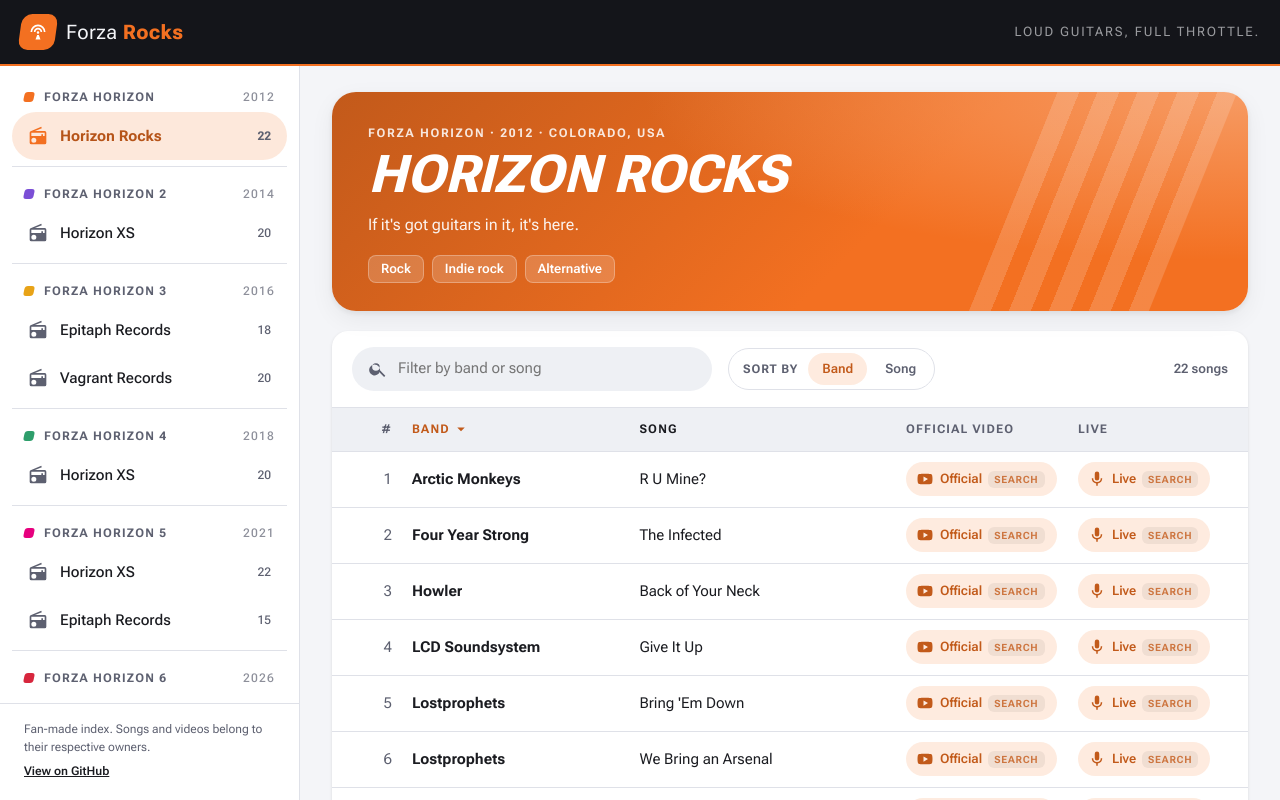
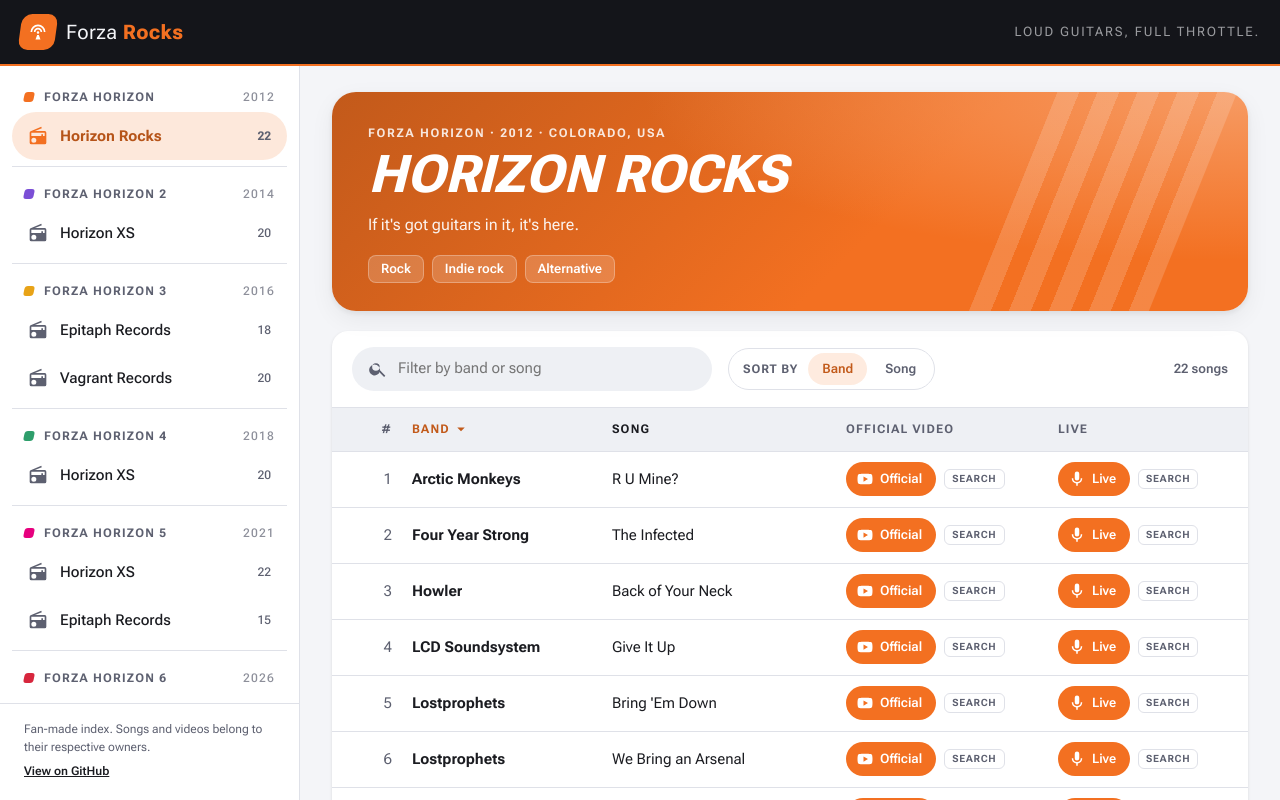
Before and after one commit to thiago-bessa/forza-rocks, a plain HTML site: page index.html in a window 1280 px wide. Drawn offline with Linux system fonts and the light colour scheme.

Commit message:
Make all link buttons identical and move type tags beside them
Co-Authored-By: Claude Opus 5.5 <noreply@anthropic.com>
Claude-Session: https://claude.ai/code/session_012UMLkPVUJUnN6KEXrCa2LS

```diff
--- a/css/styles.css
+++ b/css/styles.css
@@ -362,7 +362,7 @@ a { color: inherit; }
 
 .track-row {
   display: grid;
-  grid-template-columns: 48px minmax(0, 1.1fr) minmax(0, 1.3fr) 160px 150px;
+  grid-template-columns: 48px minmax(0, 1.1fr) minmax(0, 1.3fr) 200px 170px;
   align-items: center;
   gap: 12px;
   min-height: 56px;
@@ -386,38 +386,40 @@ a { color: inherit; }
 .col-artist { font-weight: 700; }
 .col-title { color: var(--on-surface); }
 
+.col-link { display: flex; align-items: center; gap: 8px; min-width: 0; }
+
 .link-btn {
   display: inline-flex;
   align-items: center;
   gap: 6px;
   height: 34px;
-  padding: 0 12px 0 10px;
+  padding: 0 14px 0 10px;
   border-radius: 17px;
   font-size: 13px;
   font-weight: 600;
   text-decoration: none;
-  color: var(--accent-strong);
-  background: var(--accent-soft);
+  color: #fff;
+  background: var(--accent);
   transition: background .15s ease, transform .1s ease;
   white-space: nowrap;
+  flex: none;
 }
 .link-btn svg { width: 18px; height: 18px; }
-.link-btn:hover { background: color-mix(in srgb, var(--accent) 24%, transparent); }
+.link-btn:hover { background: var(--accent-strong); }
 .link-btn:active { transform: scale(.97); }
 .link-btn:focus-visible { outline: 2px solid var(--accent); outline-offset: 2px; }
-.link-btn.is-direct { color: #fff; background: var(--accent); }
-.link-btn.is-direct:hover { background: var(--accent-strong); }
-.link-btn.is-direct .search-tag { background: rgba(255, 255, 255, .22); opacity: 1; }
 
-.search-tag {
+.type-tag {
   font-size: 10px;
   font-weight: 700;
   text-transform: uppercase;
   letter-spacing: .08em;
-  padding: 1px 6px;
+  line-height: 18px;
+  padding: 0 7px;
   border-radius: 6px;
-  background: rgba(0, 0, 0, .07);
-  opacity: .8;
+  white-space: nowrap;
+  color: var(--muted);
+  border: 1px solid var(--outline);
 }
 
 .empty-state { margin: 0; padding: 32px 20px; text-align: center; color: var(--muted); }
@@ -436,8 +438,7 @@ a { color: inherit; }
 
 /* ---------- Responsive ---------- */
 @media (max-width: 1100px) {
-  .track-row { grid-template-columns: 40px minmax(0, 1fr) minmax(0, 1.2fr) auto auto; }
-  .link-btn .search-tag { display: none; }
+  .track-row { grid-template-columns: 40px minmax(0, 1fr) minmax(0, 1.2fr) 190px 165px; }
 }
 
 @media (max-width: 860px) {
@@ -481,6 +482,7 @@ a { color: inherit; }
   .track-row .col-link:nth-of-type(5) { grid-area: live; }
   .link-btn { width: 40px; height: 40px; padding: 0; justify-content: center; border-radius: 50%; }
   .link-btn span { display: none; }
+  .type-tag { display: none; }
 }
 
 @media (prefers-reduced-motion: reduce) {
--- a/index.html
+++ b/index.html
@@ -67,7 +67,7 @@
       </section>
 
       <p class="footnote">
-        Solid buttons open the video directly; tags such as <span class="chip-inline">Audio</span> or <span class="chip-inline">Fan cam</span> say what kind of video it is. Light buttons marked <span class="chip-inline">Search</span> open a YouTube search instead.
+        Tags next to a button say what kind of video it is, such as <span class="chip-inline">Audio</span> or <span class="chip-inline">Fan cam</span>. <span class="chip-inline">Search</span> means the button opens a YouTube search instead of a specific video.
       </p>
     </main>
   </div>
--- a/js/app.js
+++ b/js/app.js
@@ -126,10 +126,11 @@
 
   function button(link, icon, text, aria) {
     return (
-      '<a class="link-btn' + (link.direct ? " is-direct" : "") + '" href="' + escapeHtml(link.url) +
+      '<a class="link-btn" href="' + escapeHtml(link.url) +
       '" target="_blank" rel="noopener" aria-label="' + aria + (link.tag ? " (" + link.tag + ")" : "") + '"' +
       (link.tag ? ' title="' + link.tag + '"' : "") + ">" +
-      icon + "<span>" + text + "</span>" + (link.tag ? '<span class="search-tag">' + link.tag + "</span>" : "") + "</a>"
+      icon + "<span>" + text + "</span></a>" +
+      (link.tag ? '<span class="type-tag" aria-hidden="true">' + link.tag + "</span>" : "")
     );
   }
 
```
